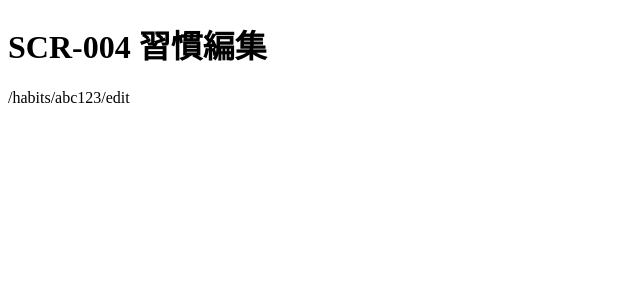
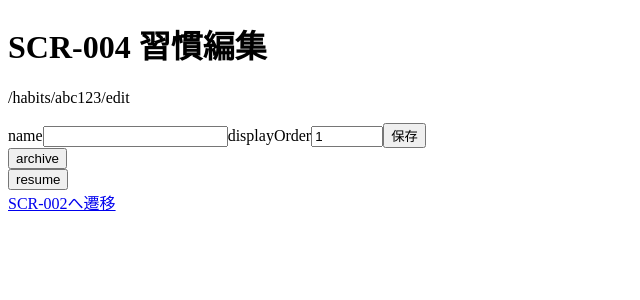
Before and after one commit to RyukaST077/006_habitualization_app, a Next.js app: page /habits/abc123/edit in a window 1280 px wide. Shown: the top 300 px of the page, without its empty margins (0-640 px from the left). Built offline with nearby package versions, Linux system fonts and the light colour scheme.

Commit message:
[T-040][PR-005] 習慣作成編集UIを実装

```diff
--- a/src/app/habits/[habitId]/edit/page.tsx
+++ b/src/app/habits/[habitId]/edit/page.tsx
@@ -5,10 +5,41 @@ type HabitEditPageProps = {
 };
 
 export default function HabitEditPage({ params }: HabitEditPageProps) {
+  const updateAction = `/api/habits/${params.habitId}`;
+  const archiveAction = `/api/habits/${params.habitId}/archive`;
+  const resumeAction = `/api/habits/${params.habitId}/resume`;
+
   return (
     <main>
       <h1>SCR-004 習慣編集</h1>
       <p>{`/habits/${params.habitId}/edit`}</p>
+      <form action={updateAction} method="PATCH">
+        <label htmlFor="name">name</label>
+        <input id="name" name="name" minLength={1} maxLength={80} required />
+
+        <label htmlFor="displayOrder">displayOrder</label>
+        <input
+          id="displayOrder"
+          name="displayOrder"
+          type="number"
+          min={1}
+          max={9999}
+          defaultValue={1}
+          required
+        />
+
+        <button type="submit">保存</button>
+      </form>
+
+      <form action={archiveAction} method="POST">
+        <button type="submit">archive</button>
+      </form>
+
+      <form action={resumeAction} method="POST">
+        <button type="submit">resume</button>
+      </form>
+
+      <a href="/home">SCR-002へ遷移</a>
     </main>
   );
 }
```
Also changed, not shown: src/app/habits/new/page.tsx (+17 -0 lines), src/client/routing/route-paths.ts (+12 -0 lines).
